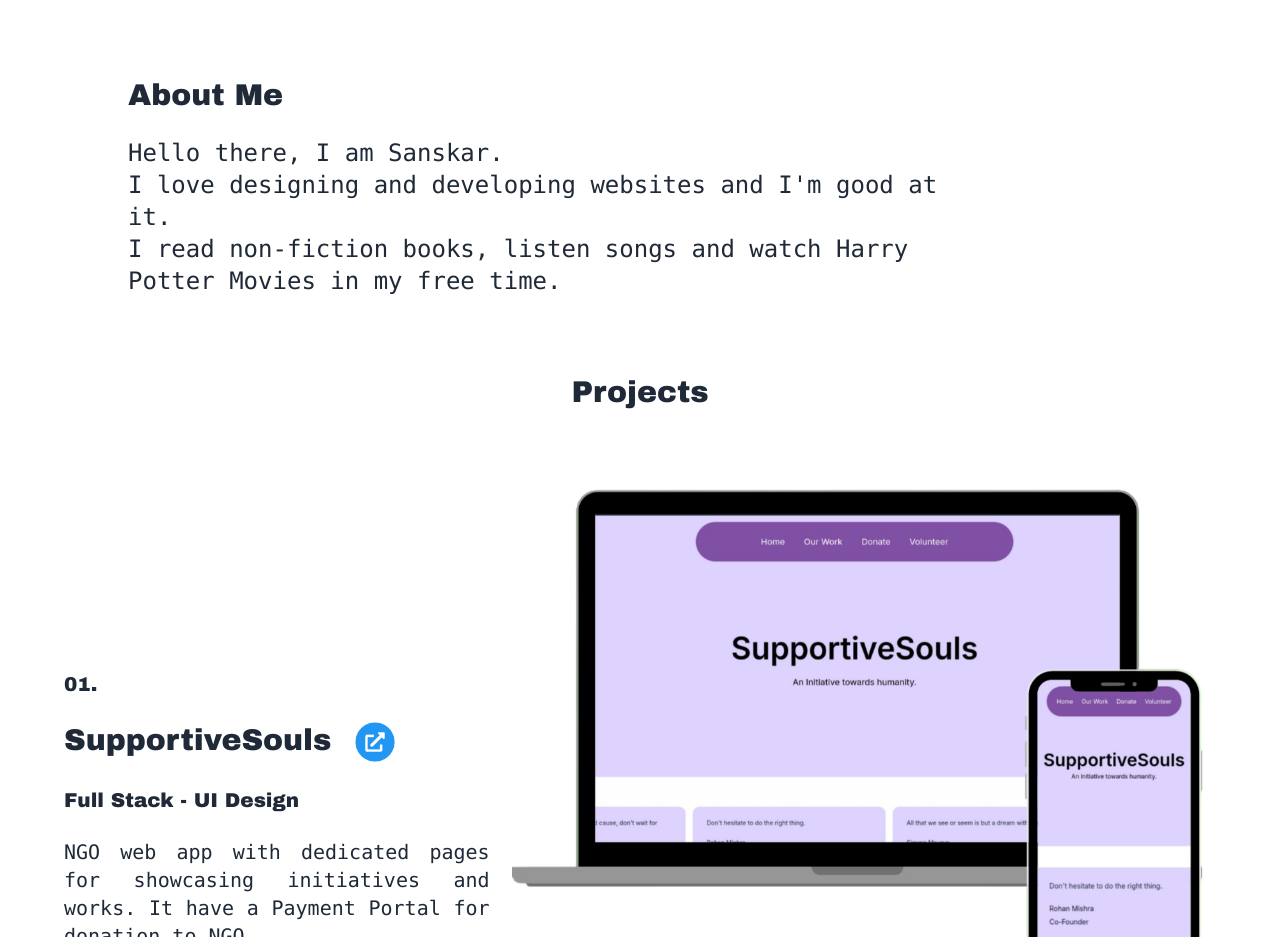
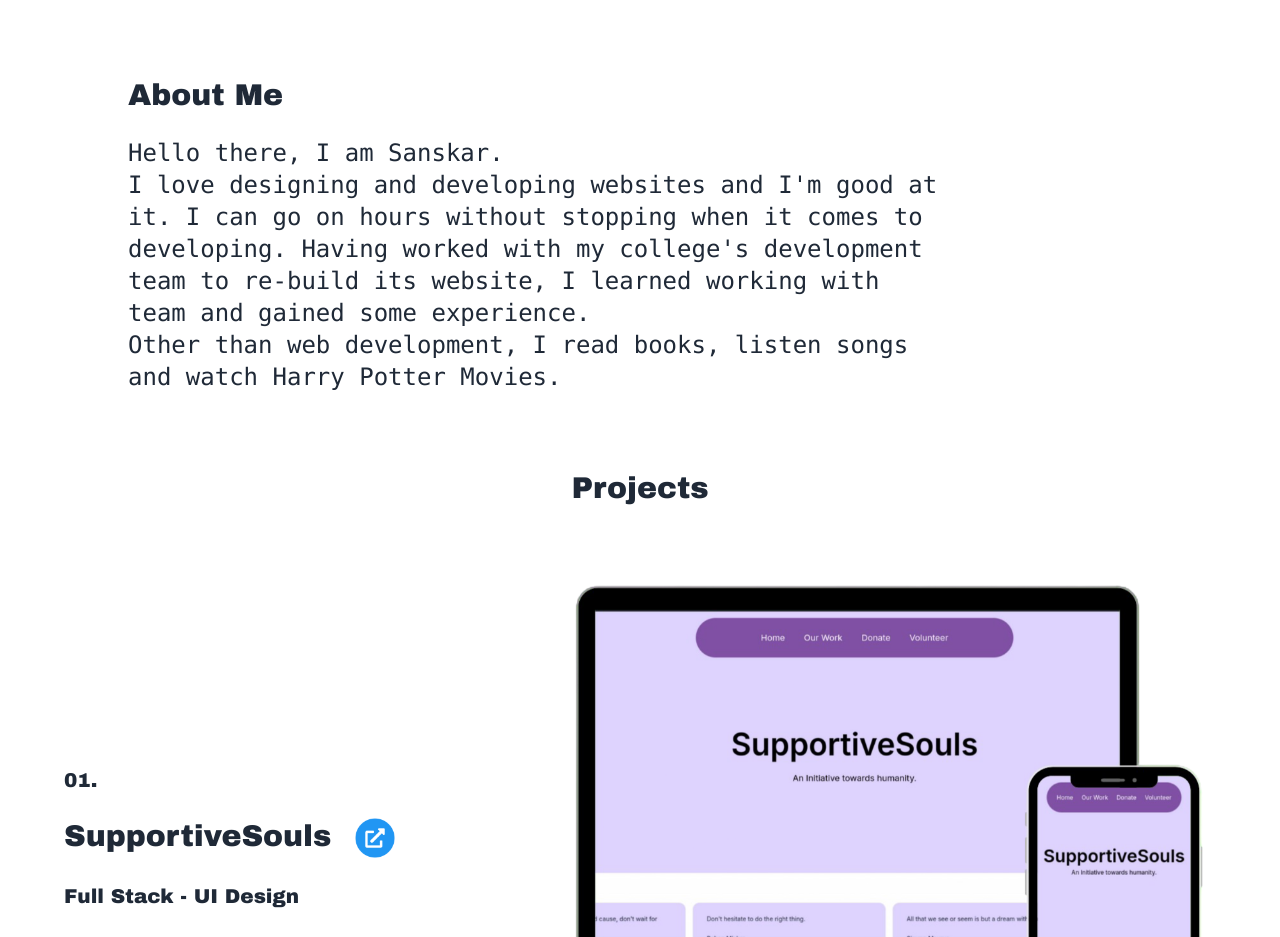
Before and after one commit to Sanskar63/Portfolio, a React (Vite) app: page / in a window 1280 px wide. Shown: the part 800-1737 px from the top of the page. Built offline with nearby package versions, Linux system fonts and the light colour scheme.

Commit message:
Update AboutMe.jsx

```diff
--- a/src/components/AboutMe.jsx
+++ b/src/components/AboutMe.jsx
@@ -6,8 +6,8 @@ const AboutMe = () => {
       <span className='font-archivo-black text-xl md:text-2xl lg:text-3xl text-gray-800 dark:text-white'>About Me</span>
       <p className='w-[80%] font-mono text-sm md:text-xl lg:text-2xl text-gray-800 dark:text-white'>
         Hello there, I am Sanskar. <br />
-        I love designing and developing websites and I'm good at it.<br />
-        I read non-fiction books, listen songs and watch Harry Potter Movies in my free time. <br />
+        I love designing and developing websites and I'm good at it. I can go on hours without stopping when it comes to developing. Having worked with my college's development team to re-build its website, I learned working with team and gained some experience.<br />
+        Other than web development, I read books, listen songs and watch Harry Potter Movies. <br />
 
       </p>
     </div>
```
